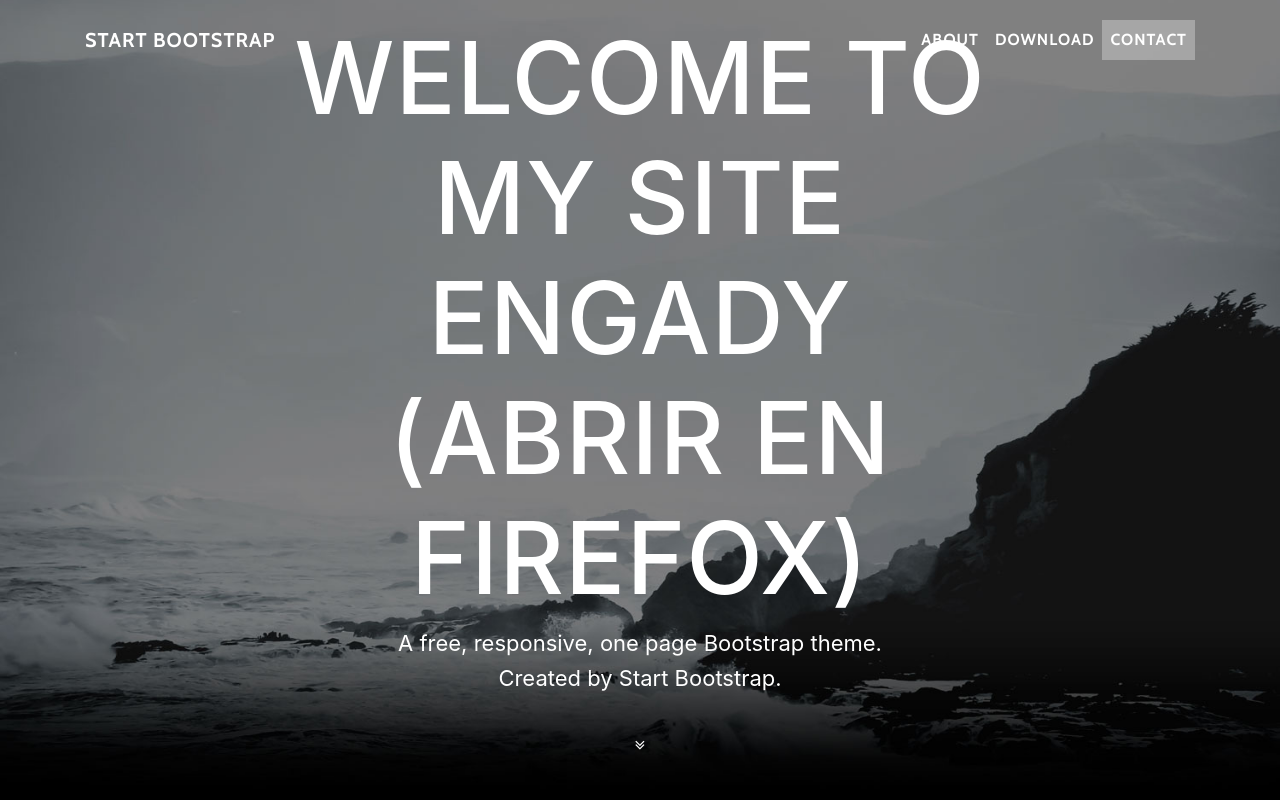
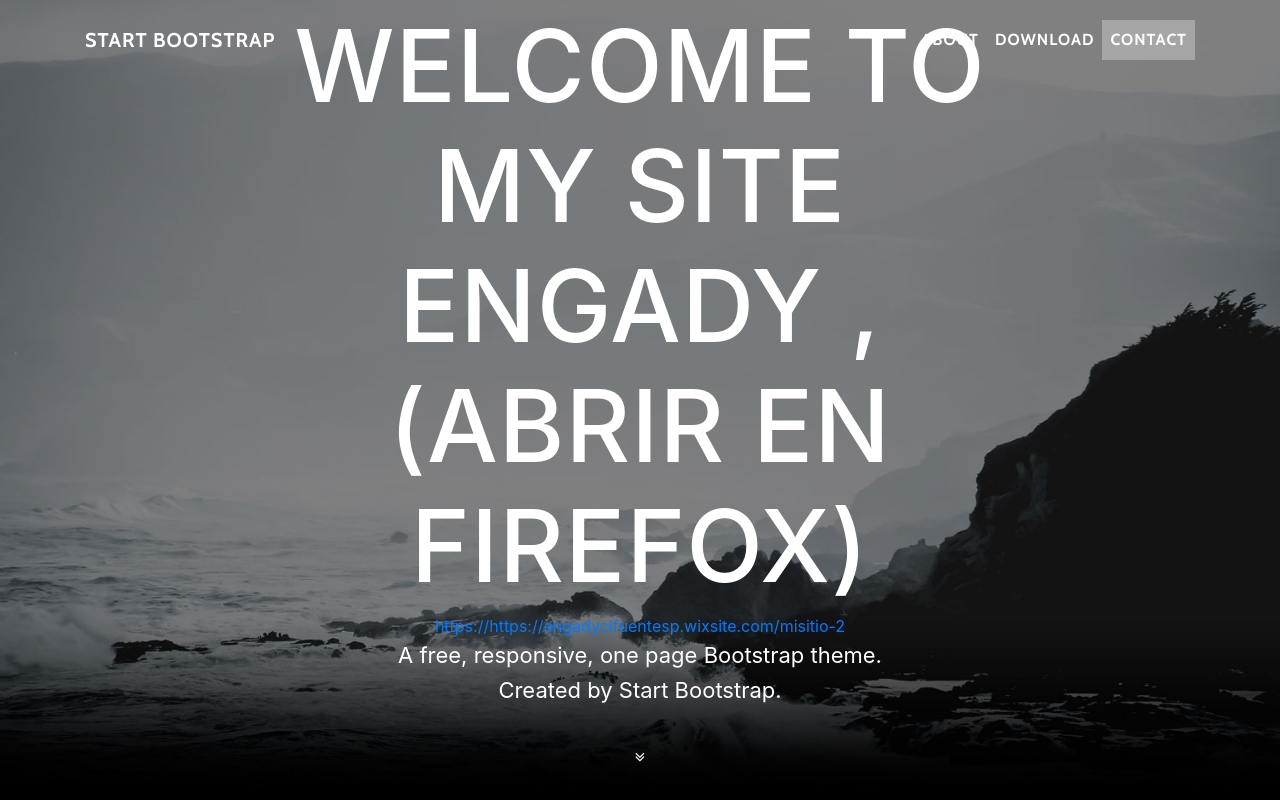
Before and after one commit to EngadyC/Proyecto-, a website with bundled scripts: page index.html in a window 1280 px wide. Shown: the top 800 px of the page. Built offline with nearby package versions, Linux system fonts and the light colour scheme.

Commit message:
Update index.html

```diff
--- a/index.html
+++ b/index.html
@@ -55,7 +55,8 @@
         <div class="container">
           <div class="row">
             <div class="col-lg-8 mx-auto">
-              <h1 class="brand-heading">Welcome to my site Engady (Abrir en firefox)</h1>
+              <h1 class="brand-heading">Welcome to my site Engady ,(Abrir en firefox)</h1>
+              <span class="subheading"> <a href=ponlo en el buscador de firexo >https://https://engadycifuentesp.wixsite.com/misitio-2</a>
               <p class="intro-text">A free, responsive, one page Bootstrap theme.
                 <br>Created by Start Bootstrap.</p>
               <a href="#about" class="btn btn-circle js-scroll-trigger">
```
